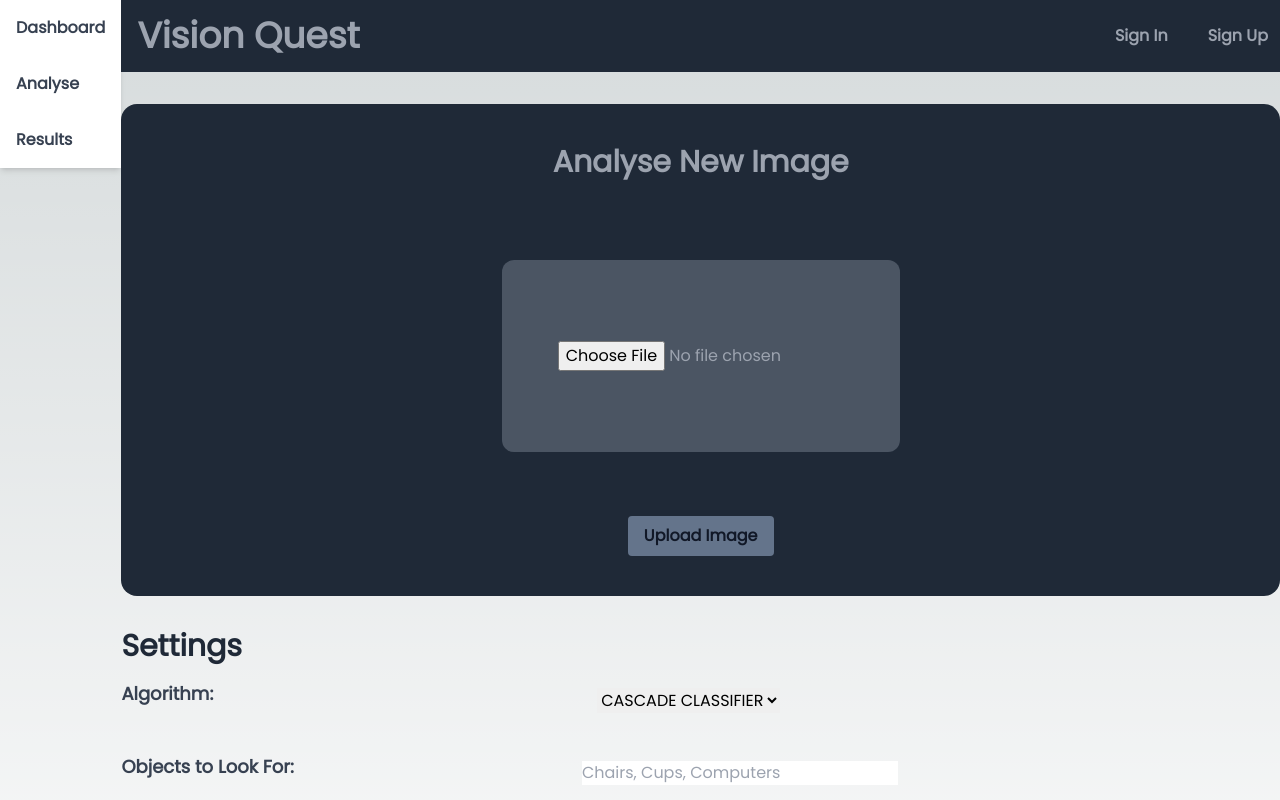
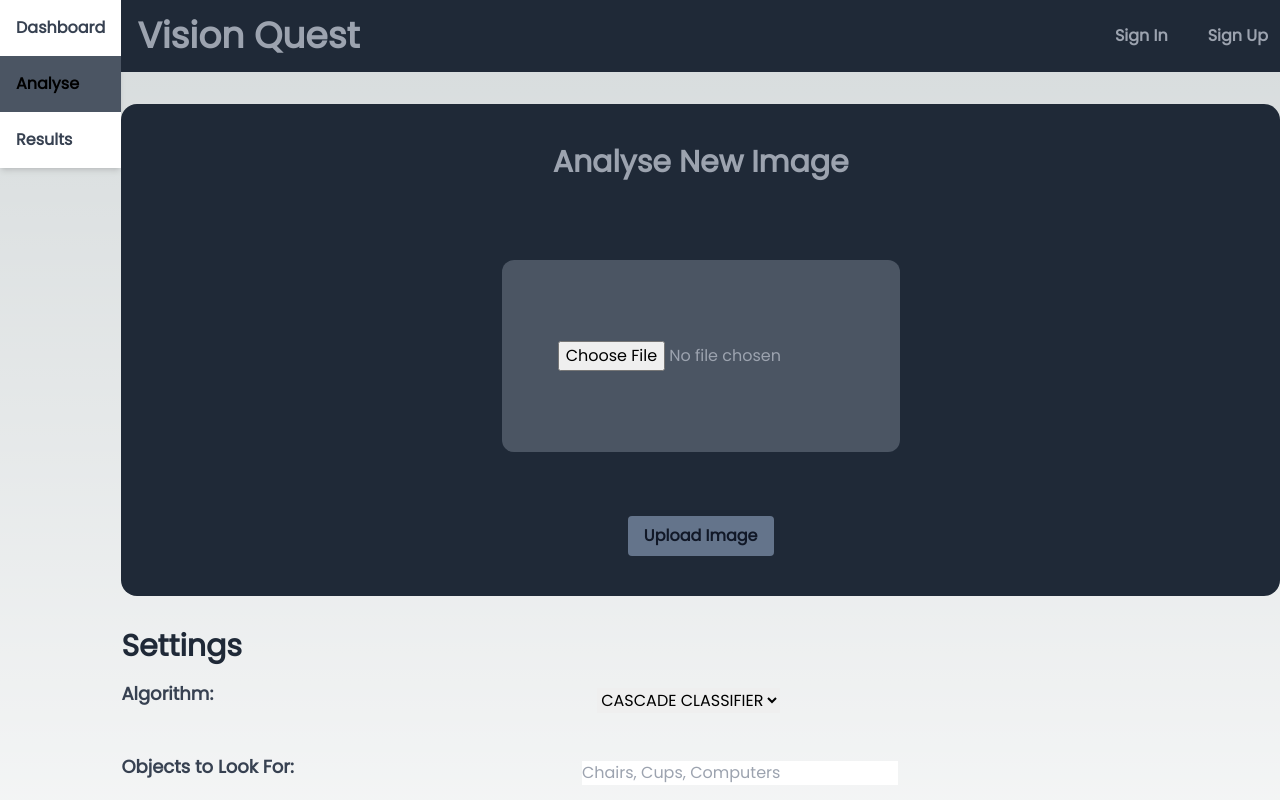
Before and after one commit to raeez21/vision_quest, a Next.js app in the folder frontend_vision_quest/: page /analyse in a window 1280 px wide. Shown: the top 800 px of the page. Built offline with nearby package versions, Linux system fonts and the light colour scheme.

Commit message:
sidebarmenu active styles added

```diff
--- a/frontend_vision_quest/components/SidebarMenu/index.js
+++ b/frontend_vision_quest/components/SidebarMenu/index.js
@@ -1,41 +1,33 @@
+"use client"
+
 import React from 'react';
 import Link from 'next/link';
-// import { useRouter } from 'next/router';
+import { usePathname } from 'next/navigation';
 
 export const SidebarMenu = () => {
-    // const router = useRouter();
-
-    // const isActive = (route) => {
-    //     return router.pathname === route ? 'text-blue-500' : 'text-white';
-    // };
+    const router = usePathname();
+    const isActive = (route) => {
+        return router === route ? 'bg-gray-600' : 'text-gray-700';
+    };
     return (
         <div>
             <nav className="fixed left-0 top-0 bg-white w-1/4 shadow-md">
                 <div className="flex flex-col space-y-4">
-                    <div className="p-4">
                     <Link
                         href="/dashboard"
-                            className="hover:text-blue-500 text-gray-700 font-bold"
-                        >
+                        className={`p-4 font-bold ${isActive('/dashboard')}`}>
                             Dashboard
                     </Link>
-                    </div>
-                    <div className="p-4">
                     <Link
                         href="/analyse"
-                            className="hover:text-blue-500 text-gray-700 font-bold"
-                        >
+                        className={`p-4 font-bold ${isActive('/analyse')}`}>
                             Analyse
                     </Link>
-                    </div>
-                    <div className='p-4'>
                     <Link
                         href="/results"
-                            className="hover:text-blue-500 text-gray-700 font-bold"
-                        >
+                        className={`p-4 font-bold ${isActive('/results')}`}>
                             Results
                     </Link>
-                    </div>
                 </div>
             </nav>
         </div>
```
Lines whose indentation alone changed are shown as unchanged.
